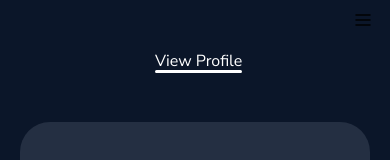
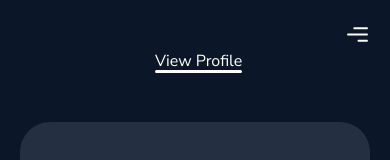
Before and after one commit to drizzy009/my-portfolio, a React (Vite) app: page / in a window 390 px wide. Shown: the top 160 px of the page. Built offline with nearby package versions, Linux system fonts and the light colour scheme; a web font is replaced by a local one.

Commit message:
mobile nav fix

```diff
--- a/src/components/Header/Header.jsx
+++ b/src/components/Header/Header.jsx
@@ -1,8 +1,8 @@
 import { useState, useEffect } from "react";
 import { NavLink } from "react-router-dom";
+import { CgMenuLeft, CgClose } from "react-icons/cg";
 import { navList } from "./Data";
 import styles from "../Header/Header.module.scss";
-import { close, menu } from "../../assets/index";
 
 const Header = () => {
   const [active, setActive] = useState(
@@ -39,12 +39,17 @@ const Header = () => {
         </ul>
 
         <div className={`${styles.nav_mobile_main}`}>
-          <img
-            src={toggle ? close : menu}
-            alt="menu"
-            className=""
+          <span
+            className={styles.harmburger}
+            aria-label="Harmburger Icon"
             onClick={() => setToggle(!toggle)}
-          />
+          >
+            {toggle ? (
+              <CgClose />
+            ) : (
+              <CgMenuLeft style={{ transform: "rotate(180deg)" }} />
+            )}
+          </span>
 
           <div className={`${toggle ? styles.flex : styles.hidden}`}>
             <ul className={`${styles.nav_mobile}`}>
--- a/src/components/Header/Header.module.scss
+++ b/src/components/Header/Header.module.scss
@@ -23,6 +23,7 @@
 }
 .hidden {
   display: none;
+  animation: slideOut ease-out 0.3s;
 }
 .flex {
   display: flex;
@@ -30,7 +31,17 @@
   top: -50px;
   right: 2%;
   z-index: 1;
-  background: var(--yellow);
+  background: var(--inner-background);
+  animation: slideIn ease-in-out 0.3s;
+  border-radius: 8px;
+}
+.nav_mobile {
+  padding: 10px 40px;
+  margin: auto;
+  li {
+    padding: 10px 0;
+    text-align: center;
+  }
 }
 
 .text_black a {
@@ -39,6 +50,30 @@
 
 .nav_mobile_main {
   display: none;
+}
+.harmburger {
+  transform: translate(-20px, -80px);
+  font-size: 25px;
+  position: absolute;
+  top: 0;
+  right: 0;
+}
+
+@keyframes slideIn {
+  from {
+    transform: translateY(-100%);
+  }
+  to {
+    transform: translateY(0);
+  }
+}
+@keyframes slideOut {
+  from {
+    transform: translateY(0);
+  }
+  to {
+    transform: translateY(-100%);
+  }
 }
 
 @media only screen and (max-width: 767px) {
```
